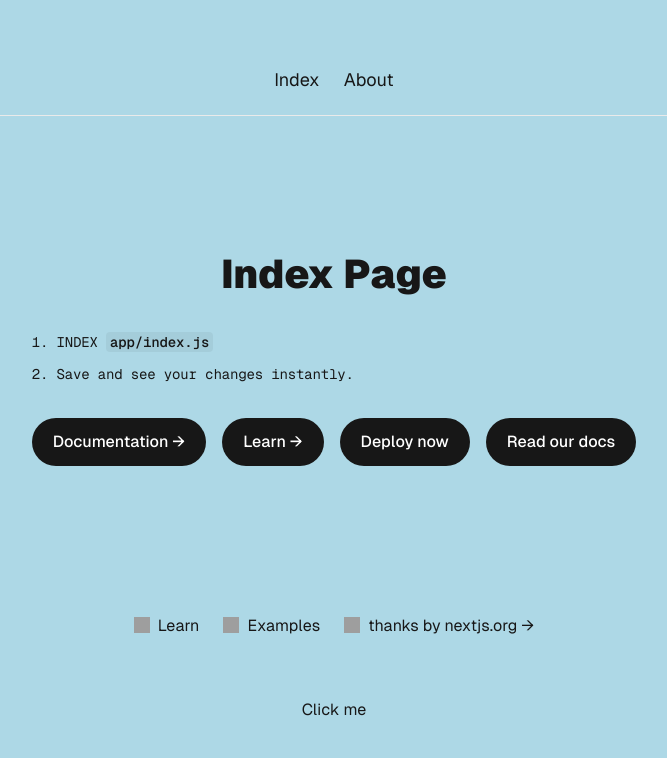
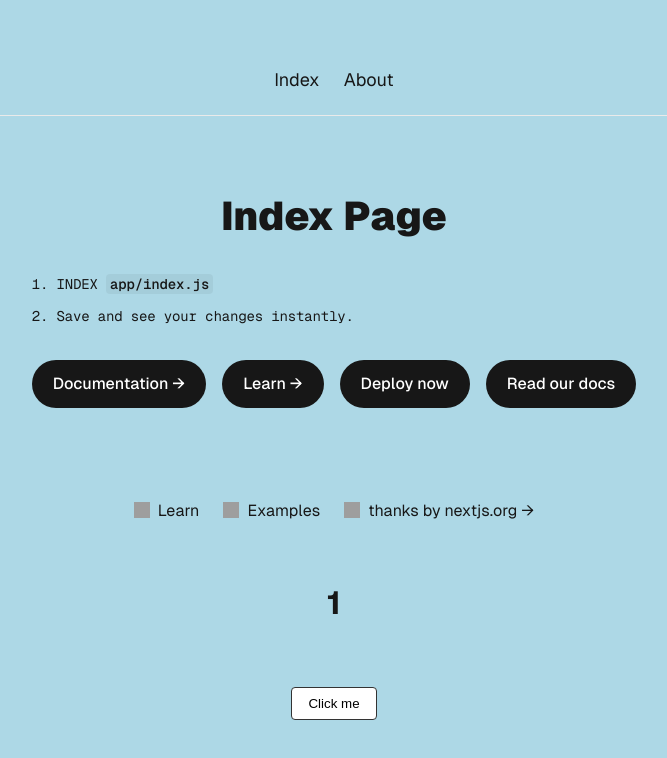
Before and after one commit to tomoaoihana/study-react, a Next.js app: page / in a window 1280 px wide. Shown: the top 758 px of the page, without its empty margins (306-973 px from the left). Built offline with nearby package versions, Linux system fonts and the light colour scheme; grey boxes are pictures that could not be loaded.

Commit message:
✨ カウンターを設置してuseStateでカウントアップする

```diff
--- a/src/app/page.jsx
+++ b/src/app/page.jsx
@@ -4,24 +4,30 @@ import { Header } from "src/components/Header";
 import { Main } from "src/components/Main";
 import { Footer } from "src/components/Footer";
 import styles from "src/app/page.module.css";
-import { useCallback, useEffect } from "react";
-import Link from "next/link";
+import { useEffect, useState } from "react";
 
 export default function Home() {
-  const foo = "bar"; //引数を定義する場合は内部で定義する
+  //分割代入で変数を定義する
+  const [count, setCount] = useState(1);
 
-  const handleClick = useCallback((e) => {
-    e.preventDefault();
-    console.log(e.target.textContent);
-    alert(foo);
-  }, []);
+  const handleClick = (e) => {
+    //この書き方は非推奨
+    //ここだと直接fooの値を変更している
+    // setFoo(foo + 1);
+
+    //この書き方が推奨されている
+    //fooじゃなくてもprevという変数名で前回の値を取得できる
+    //なぜ？
+    //setFooは非同期で実行されるため、fooの値が変わっている可能性がある
+    //そのため、前回の値を取得するためにはprevという変数を使う
+    setCount((prev) => prev + 1);
+    setCount((prev) => prev + 1);
+  };
 
   useEffect(() => {
     //DOMに直接アクセスする場合はuseEffectを使う
-    console.log("マウント時");
     document.body.style.backgroundColor = "lightblue"; //マウント時に実行される
     return () => {
-      console.log("アンマウント時");
       document.body.style.backgroundColor = ""; //アンマウント時に実行される
     };
   }, []);
@@ -29,9 +35,10 @@ export default function Home() {
   return (
     <div className={styles.page}>
       <Header />
-      <Link href="/about" onClick={handleClick}>
+      <h1>{count}</h1>
+      <button href="/about" onClick={handleClick} className={styles.btn}>
         Click me
-      </Link>
+      </button>
       <Main page="index" />
       <Footer />
     </div>
--- a/src/app/page.module.css
+++ b/src/app/page.module.css
@@ -14,6 +14,13 @@
   padding: 80px;
   gap: 64px;
   font-family: var(--font-geist-sans);
+}
+
+.btn {
+  border: 1px solid #333;
+  border-radius: 4px;
+  padding: 8px 16px;
+  background-color: white;
 }
 
 @media (prefers-color-scheme: dark) {
```
